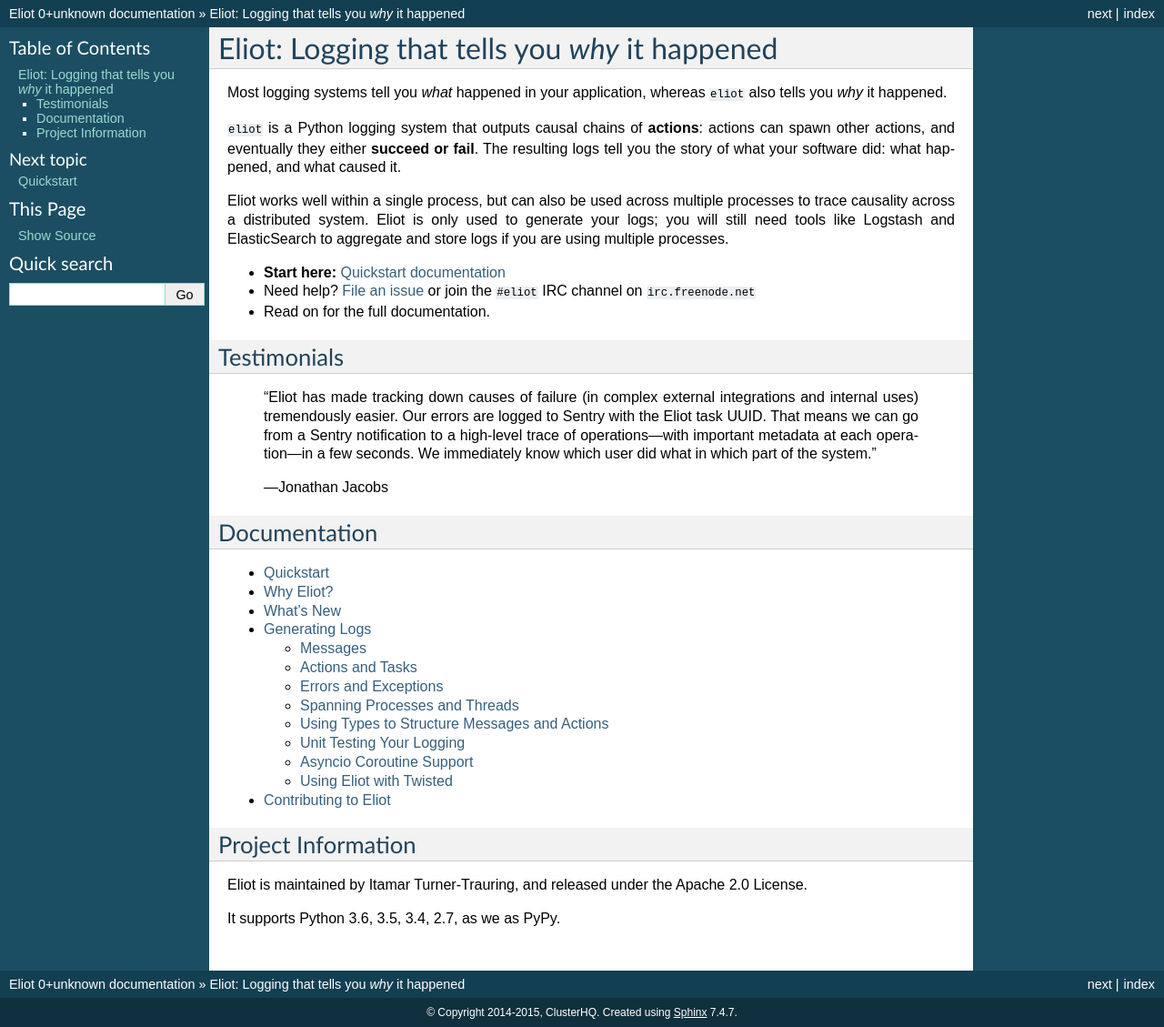
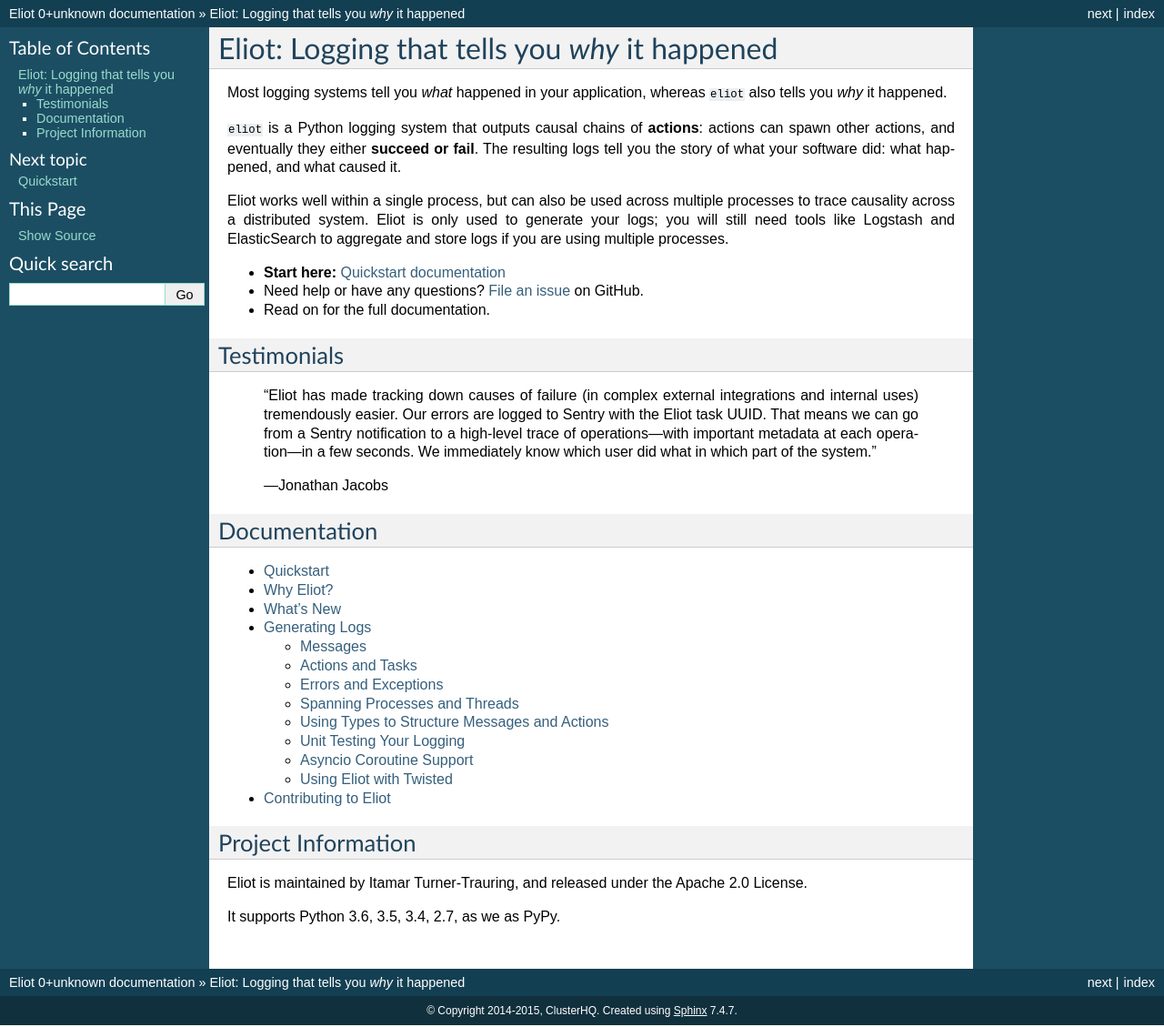
Before and after one commit to itamarst/eliot, a Sphinx documentation site: the page built from docs/source/index.rst, in a window 1280 px wide. Shown: the whole page at 91% size. Built offline with Sphinx 7.4.7, drawn with Linux system fonts in a browser that asks for light colours; pages that are not in the unit, such as notebooks, are missing from menus.

Commit message:
IRC is not sadly not a good support mechanism.

```diff
--- a/README.rst
+++ b/README.rst
@@ -17,8 +17,7 @@
 
 * `Read the documentation <https://eliot.readthedocs.io>`_.
 * Download from `PyPI`_.
-* File bugs at `Github`_.
-* Need help? `File an issue <https://github.com/ScatterHQ/eliot/issues/new>`_ or join the ``#eliot`` IRC channel on ``irc.freenode.net``
+* Need help or have any questions? `File an issue <https://github.com/ScatterHQ/eliot/issues/new>`_ on GitHub.
 
 Testimonials
 ------------
--- a/docs/source/index.rst
+++ b/docs/source/index.rst
@@ -10,7 +10,7 @@
 Eliot is only used to generate your logs; you will still need tools like Logstash and ElasticSearch to aggregate and store logs if you are using multiple processes.
 
 * **Start here:** :doc:`Quickstart documentation <quickstart>`
-* Need help? `File an issue <https://github.com/ScatterHQ/eliot/issues/new>`_ or join the ``#eliot`` IRC channel on ``irc.freenode.net``
+* Need help or have any questions? `File an issue <https://github.com/ScatterHQ/eliot/issues/new>`_ on GitHub.
 * Read on for the full documentation.
 
 Testimonials
```
